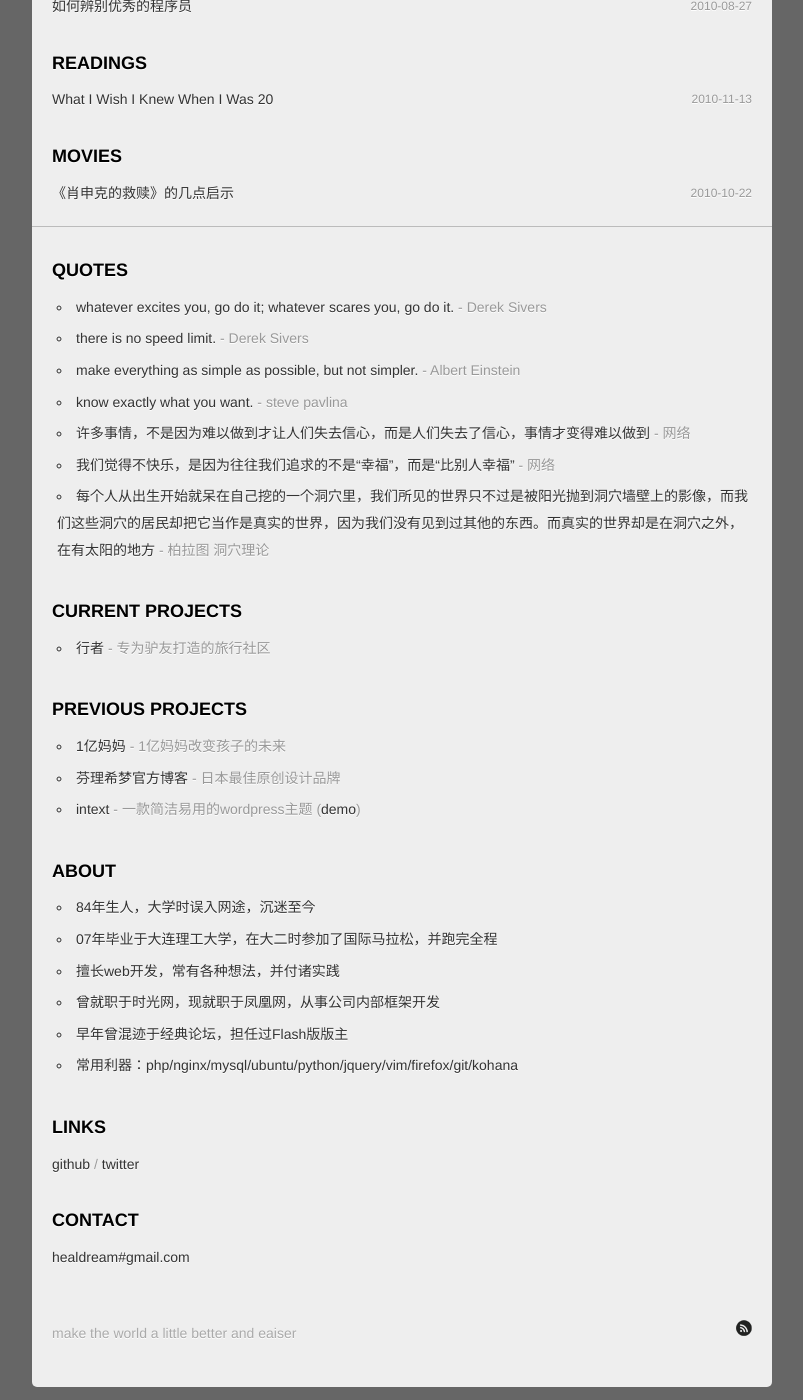
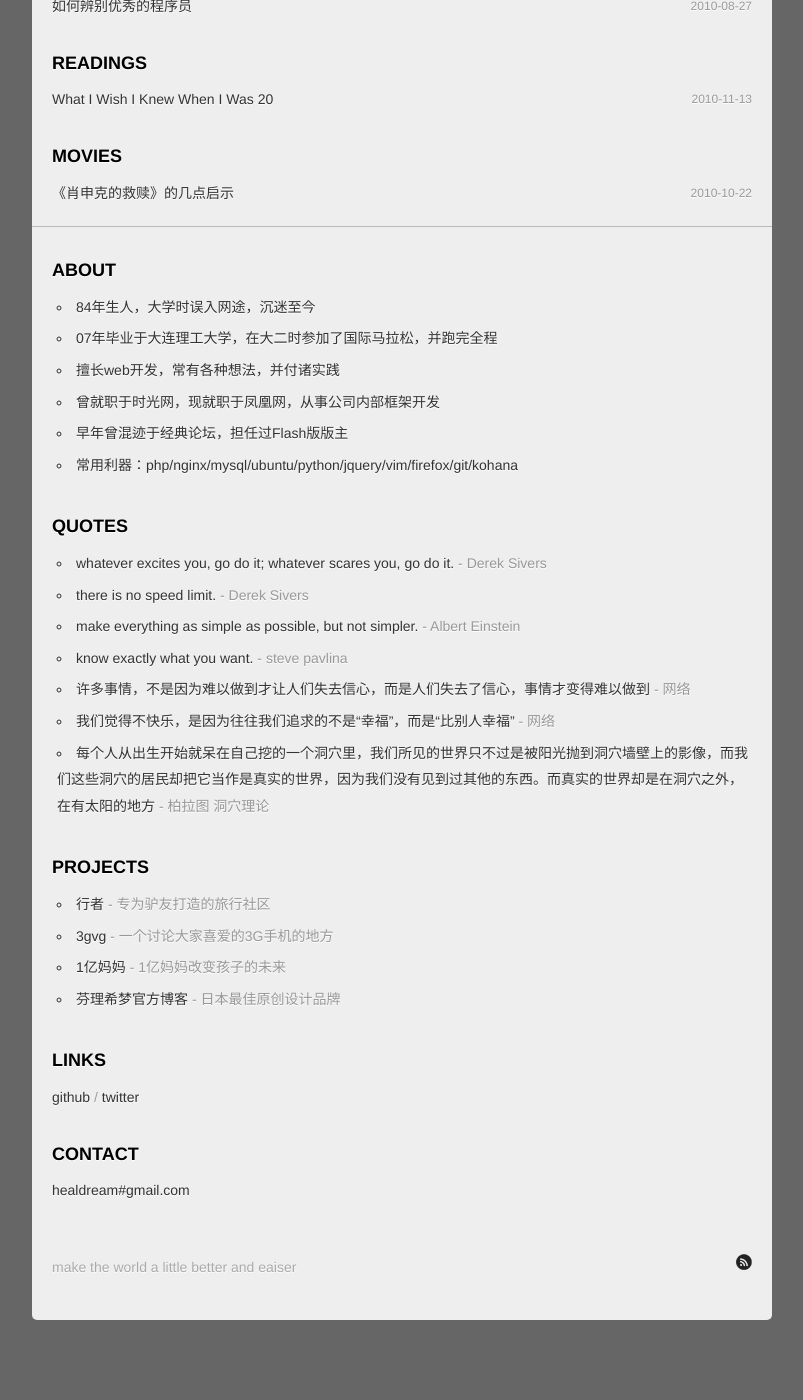
Before and after one commit to limboy/lzyy.github.com, a Jekyll site: the page built from index.html, in a window 1280 px wide and 1400 px high, scrolled down 897 px. Shown: the whole window, without its empty margins (238-1041 px from the left). Built offline with Jekyll 4.4.1, drawn with Linux system fonts in a browser that asks for light colours; Markdown is read by kramdown in place of the engine named in the settings; after the commit the page ends 2267 px from its top, so only the background shows below that; some of the changed text lies outside the part shown.

Commit message:
adjust index

```diff
--- a/_layouts/default.html
+++ b/_layouts/default.html
@@ -22,16 +22,28 @@
 		<div id="wrapper">
 			<div id="header">
 				<h1><a href="/">无网不剩</a></h1>
-				<!--
 				<ul>
-					<li><a href="/about.html">About</a></li>
-					<li><a href="http://twitter.com">Twitter →</a></li>
+					<li><a href="#about">About</a></li>
+					<li><a href="#quotes">Quotes</a></li>
+					<li><a href="#projects">Projects</a></li>
+					<li><a href="#links">Links</a></li>
+					<li><a href="#contact">Contact</a></li>
 				</ul>
-				-->
 			</div>
 			<br />
 			{{ content }}
-			<p class="nav">QUOTES</p>
+
+			<p class="nav" id="about">ABOUT</p>
+			<ul class="index">
+				<li>84年生人，大学时误入网途，沉迷至今</li>
+				<li>07年毕业于大连理工大学，在大二时参加了国际马拉松，并跑完全程</li>
+				<li>擅长web开发，常有各种想法，并付诸实践</li>
+				<li>曾就职于时光网，现就职于凤凰网，从事公司内部框架开发</li>
+				<li>早年曾混迹于经典论坛，担任过Flash版版主</li>
+				<li>常用利器：php/nginx/mysql/ubuntu/python/jquery/vim/firefox/git/kohana</li>
+			</ul>
+
+			<p class="nav" id="quotes">QUOTES</p>
 			<ul class="index">
 				<li>whatever excites you, go do it; whatever scares you, go do it.<span style="color:#999"> - <a style="color:#999" href="http://sivers.org/scares-excites-do-it">Derek Sivers</a></span></li>
 				<li>there is no speed limit.<span style="color:#999"> - <a style="color:#999" href="http://sivers.org/kimo">Derek Sivers</a></span></li>
@@ -42,35 +54,22 @@
 				<li>每个人从出生开始就呆在自己挖的一个洞穴里，我们所见的世界只不过是被阳光抛到洞穴墙壁上的影像，而我们这些洞穴的居民却把它当作是真实的世界，因为我们没有见到过其他的东西。而真实的世界却是在洞穴之外，在有太阳的地方<span style="color:#999"> - 柏拉图 洞穴理论</span></li>
 			</ul>
 
-			<p class="nav">CURRENT PROJECTS</p>
+			<p class="nav" id="projects">PROJECTS</p>
 			<ul class="index">
 				<li><a href="http://xingzher.com">行者</a> <span style="color:#999">- 专为驴友打造的旅行社区</span></li>
+				<li><a href="http://3gvg.leezhong.com">3gvg</a> <span style="color:#999">- 一个讨论大家喜爱的3G手机的地方</span></li>
+				<li><a href="http://www.yiyimama.com">1亿妈妈</a> <span style="color:#999">- 1亿妈妈改变孩子的未来</span></li>
+				<li><a href="http://blog.f508.com/">芬理希梦官方博客</a> <span style="color:#999">- 日本最佳原创设计品牌</span></li>
+				<!--<li><a href="http://code.google.com/p/intext/downloads/list">intext</a> <span style="color:#999">- 一款简洁易用的wordpress主题 (<a href="http://www.alidba.net/">demo</a>)</span></li>-->
 			</ul>
 
-			<p class="nav">PREVIOUS PROJECTS</p>
-			<ul class="index">
-				<li><a href="http://www.yiyimama.com">1亿妈妈</a> <span style="color:#999">- 1亿妈妈改变孩子的未来</span></li>
-				<li><a href="http://blog.f508.com/">芬理希梦官方博客</a> <span style="color:#999">- 日本最佳原创设计品牌</span></li>
-				<li><a href="http://code.google.com/p/intext/downloads/list">intext</a> <span style="color:#999">- 一款简洁易用的wordpress主题 (<a href="http://www.alidba.net/">demo</a>)</span></li>
-			</ul>
-
-			<p class="nav">ABOUT</p>
-			<ul class="index">
-				<li>84年生人，大学时误入网途，沉迷至今</li>
-				<li>07年毕业于大连理工大学，在大二时参加了国际马拉松，并跑完全程</li>
-				<li>擅长web开发，常有各种想法，并付诸实践</li>
-				<li>曾就职于时光网，现就职于凤凰网，从事公司内部框架开发</li>
-				<li>早年曾混迹于经典论坛，担任过Flash版版主</li>
-				<li>常用利器：php/nginx/mysql/ubuntu/python/jquery/vim/firefox/git/kohana</li>
-			</ul>
-
-			<p class="nav">LINKS</p>
+			<p class="nav" id="links">LINKS</p>
 			<div>
 				<a href="http://github.com/lzyy">github</a><span style="color:#999"> / </span>
 				<a href="http://twitter.com/lzyy">twitter</a>
 			</div>
 
-			<p class="nav">CONTACT</p>
+			<p class="nav" id="contact">CONTACT</p>
 			<div>healdream#gmail.com</div>
 
 			<div id="footer">
```
